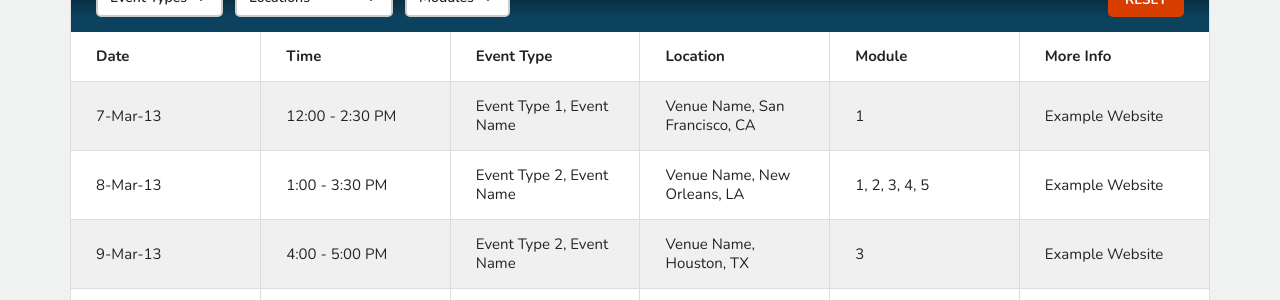
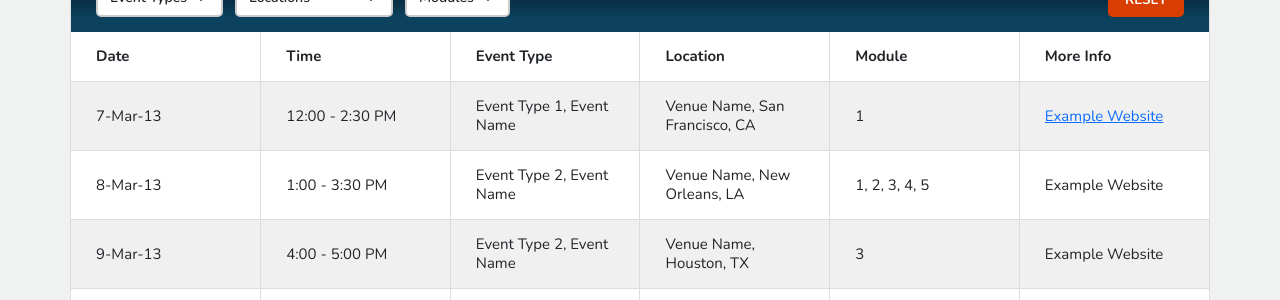
Before and after one commit to bressler1995/TOPS-Website-Front-End, a Jekyll site: the page built from pages/takeos101.md, in a window 1280 px wide. Shown: the part 1889-2189 px from the top of the page. Built offline with Jekyll 4.4.1, drawn with Linux system fonts in a browser that asks for light colours.

Commit message:
Try to integrate link column with in person table

```diff
--- a/_includes/takeos101/instructorled.html
+++ b/_includes/takeos101/instructorled.html
@@ -44,7 +44,13 @@
                         <td>{{ row.eventtype }}</td>
                         <td>{{ row.location }}</td>
                         <td>{{ row.module }}</td>
-                        <td>{{ row.moreinfo }}</td>
+                        <td>
+                          {% if row.moreinfo_link %}
+                            <a href="{{ row.moreinfo_link }}">{{ row.moreinfo }}</a>
+                          {% else %}
+                            {{ row.moreinfo }}
+                          {% endif %}
+                        </td>
                         </tr>
                       {% endfor %}
                     </tbody>
```
